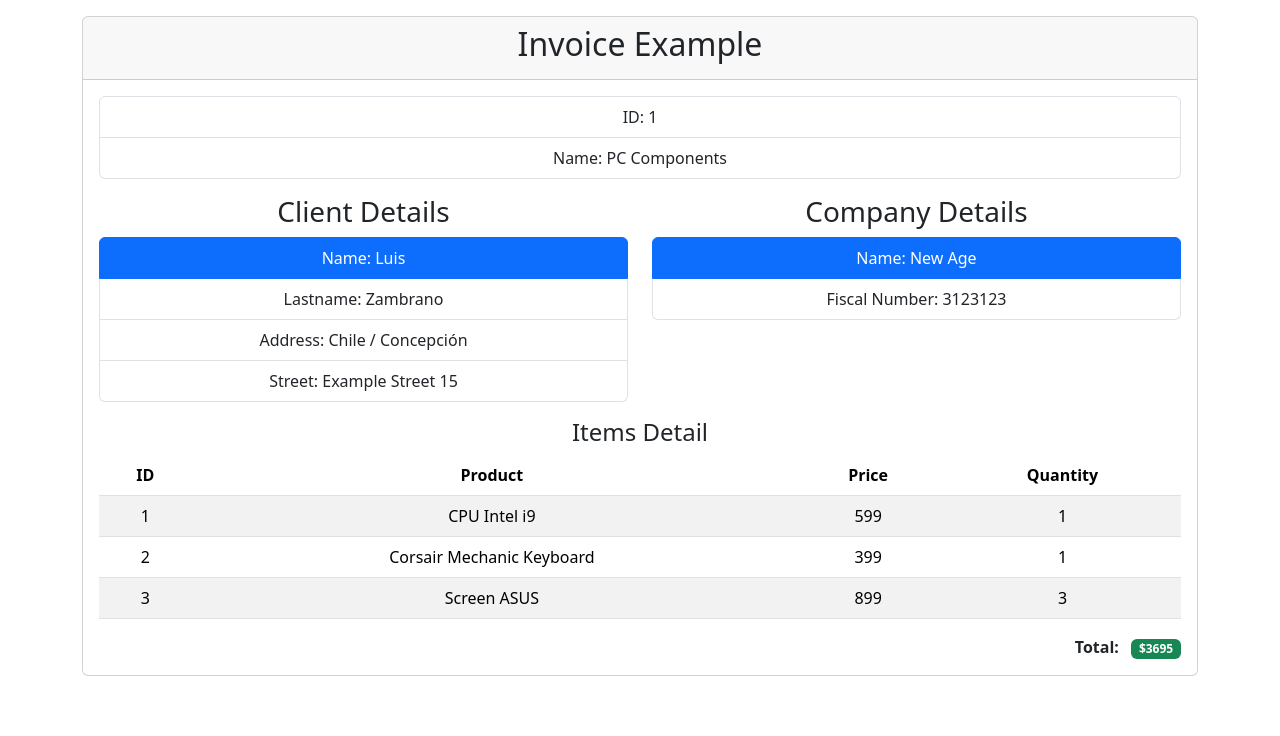
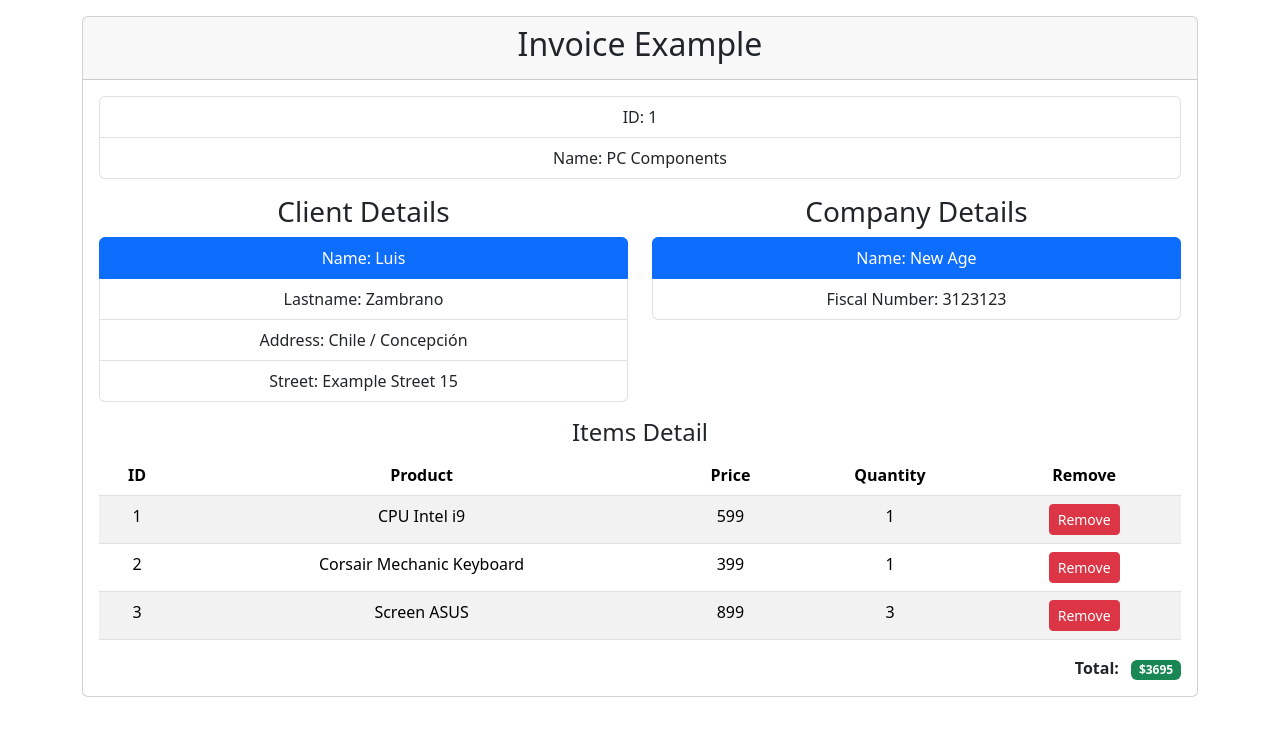
Before and after one commit to LuisWork/angular-2-invoice-project, an Angular app: page / in a window 1280 px wide. Shown: the top 736 px of the page. Built offline with nearby package versions, Linux system fonts and the light colour scheme.

Commit message:
Implementando el eliminar de la factura

```diff
--- a/src/app/components/invoice/invoice.component.html
+++ b/src/app/components/invoice/invoice.component.html
@@ -13,7 +13,7 @@
                     <app-company-view [company]="invoice.company" />
                 </div>
             </div>
-            <app-list-items [items]="invoice.items" />
+            <app-list-items [items]="invoice.items" (removeEventEmitter)="removeItem($event)"/>
             <app-total [total]="invoice.total"/>
         </div>
     </div>
--- a/src/app/components/invoice/invoice.component.ts
+++ b/src/app/components/invoice/invoice.component.ts
@@ -1,4 +1,4 @@
-import { Component, OnInit } from '@angular/core';
+import { Component, OnInit, Output } from '@angular/core';
 import { InvoiceService } from '../../services/invoice.service';
 import { Invoice } from '../../models/invoice';
 import { InvoiceViewComponent } from '../invoice-view/invoice-view.component';
@@ -29,4 +29,8 @@
     this.invoice = this.service.getInvoice()
   }
 
+  removeItem(id: number): void {
+    this.invoice.items = this.invoice.items.filter(item => item.id != id)
+  }
+
 }
--- a/src/app/components/list-items/list-items.component.html
+++ b/src/app/components/list-items/list-items.component.html
@@ -7,11 +7,12 @@
             <th>Product</th>
             <th>Price</th>
             <th>Quantity</th>
+            <th>Remove</th>
         </tr>
     </thead>
     <tbody>
         @for (item of items; track $index) {
-        <tr app-row-item [item]="item"></tr>
+        <tr app-row-item [item]="item" (removeEventEmitter)="onRemove($event)"></tr>
         }
     </tbody>
 </table>
--- a/src/app/components/list-items/list-items.component.ts
+++ b/src/app/components/list-items/list-items.component.ts
@@ -1,4 +1,4 @@
-import { Component, Input } from '@angular/core';
+import { Component, EventEmitter, Input, Output } from '@angular/core';
 import { Item } from '../../models/item';
 import { RowItemComponent } from "../row-item/row-item.component";
 
@@ -12,4 +12,10 @@
 
   @Input() items!: Item[]
 
+  @Output() removeEventEmitter: EventEmitter<number> = new EventEmitter()
+
+  onRemove(id: number): void {
+    this.removeEventEmitter.emit(id)
+  }
+
 }
--- a/src/app/components/row-item/row-item.component.html
+++ b/src/app/components/row-item/row-item.component.html
@@ -2,3 +2,4 @@
 <td>{{item.product}}</td>
 <td>{{item.price}}</td>
 <td>{{item.quantity}}</td>
+<td><button class="btn btn-danger btn-sm" (click)="onRemove(item.id)">Remove</button></td>
--- a/src/app/components/row-item/row-item.component.ts
+++ b/src/app/components/row-item/row-item.component.ts
@@ -1,4 +1,4 @@
-import { Component, Input } from '@angular/core';
+import { Component, EventEmitter, Input, Output } from '@angular/core';
 import { Item } from '../../models/item';
 
 @Component({
@@ -11,4 +11,10 @@
 
   @Input() item!: Item;
 
+  @Output() removeEventEmitter: EventEmitter<number> = new EventEmitter()
+
+  onRemove(id: number): void {
+    this.removeEventEmitter.emit(id)
+  }
+
 }
```
